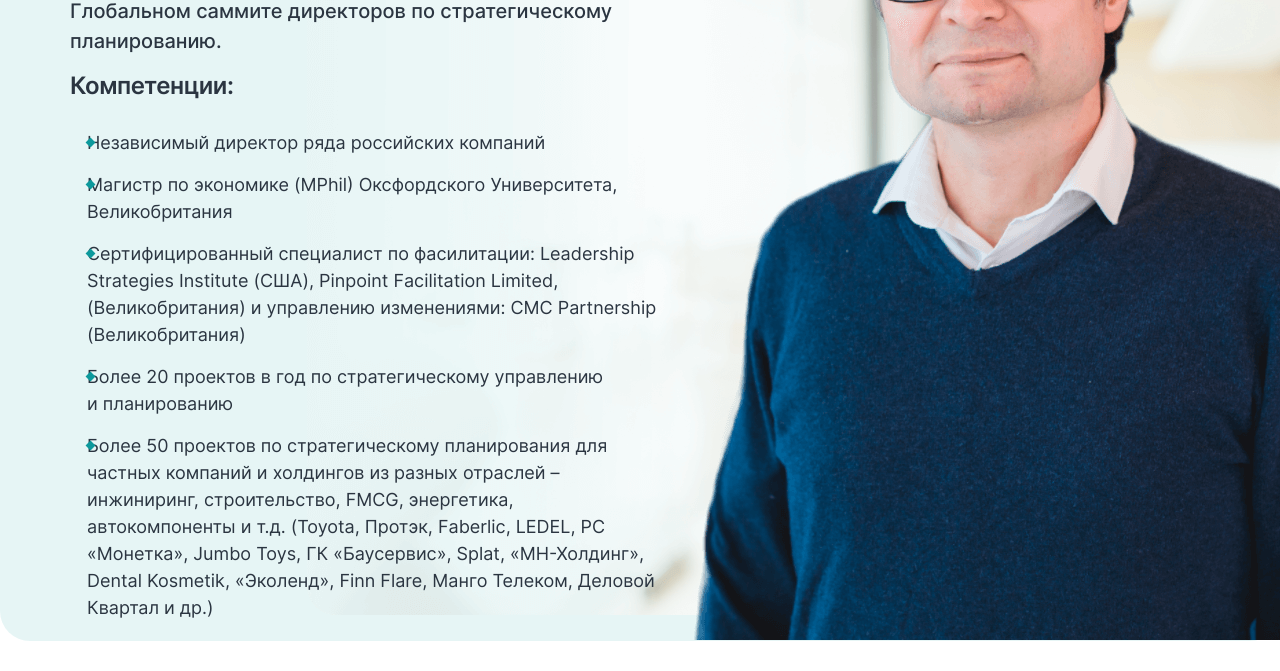
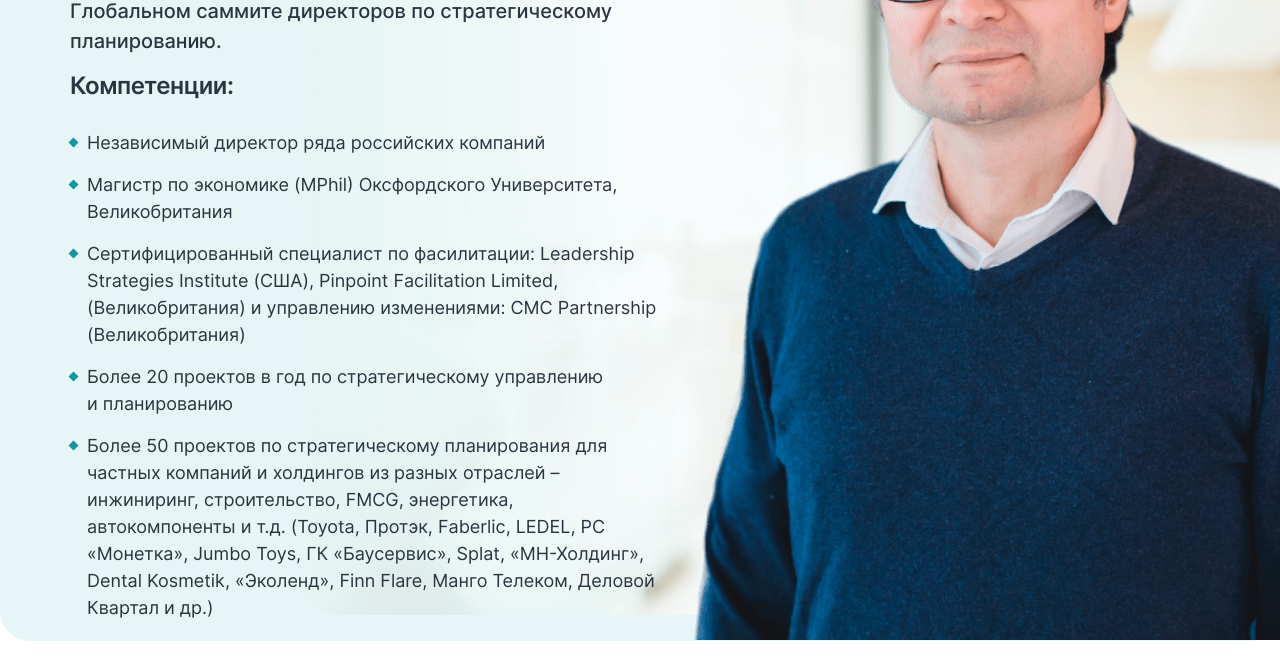
Before and after one commit to Argayash1/cbo-testing, a React (Create React App) app: page / in a window 1280 px wide. Shown: the part 5120-5791 px from the top of the page. Built offline with nearby package versions, Linux system fonts and the light colour scheme.

Commit message:
fix: исправил положение маркеров списка в AboutAuthor

```diff
--- a/src/components/AboutAuthor/AboutAuthor.module.scss
+++ b/src/components/AboutAuthor/AboutAuthor.module.scss
@@ -136,12 +136,12 @@
     display: inline-block;
     position: absolute;
     top: 10px;
+    left: -17px;
 
     @media screen and (max-width: 986px) {
       transform: rotate(0);
       border-radius: 50%;
       top: 9px;
-      left: -17px;
     }
   }
 
```
